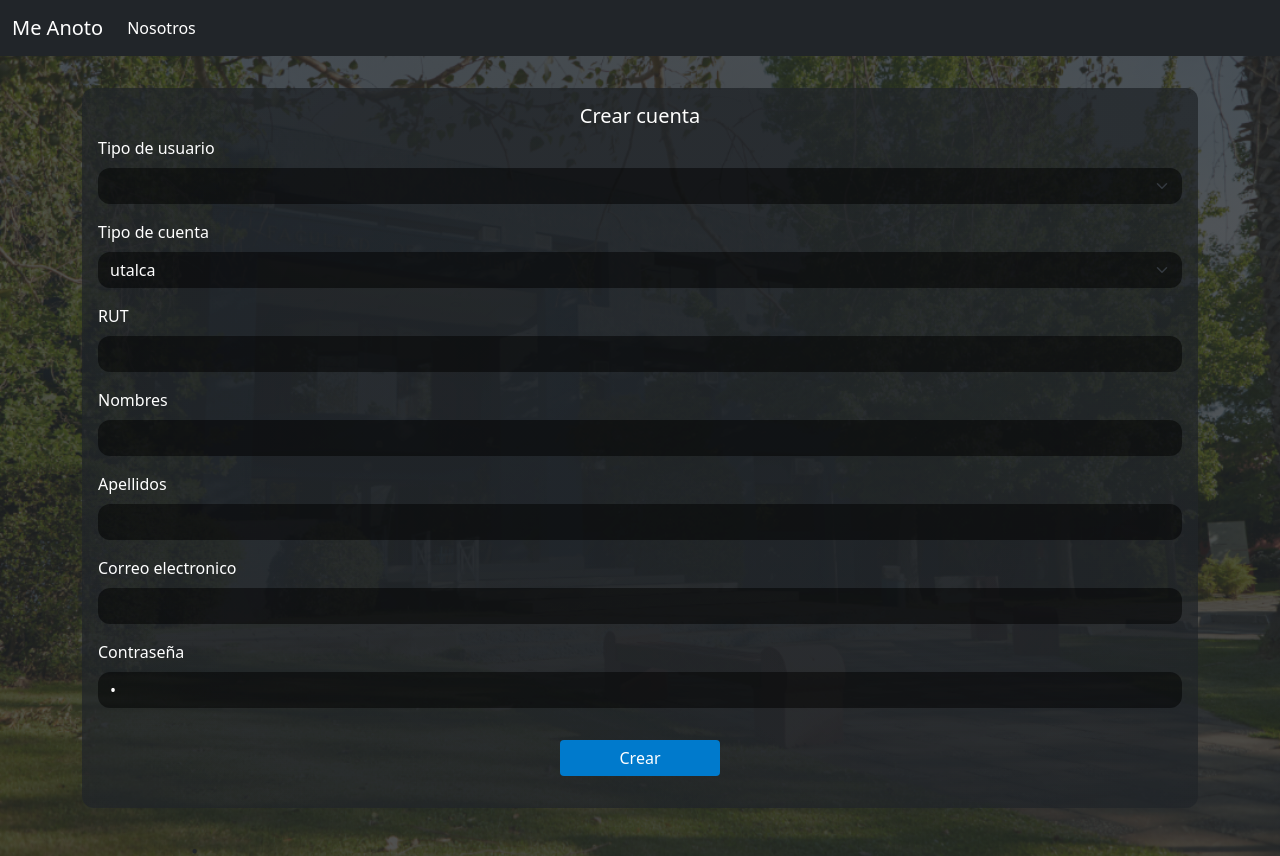
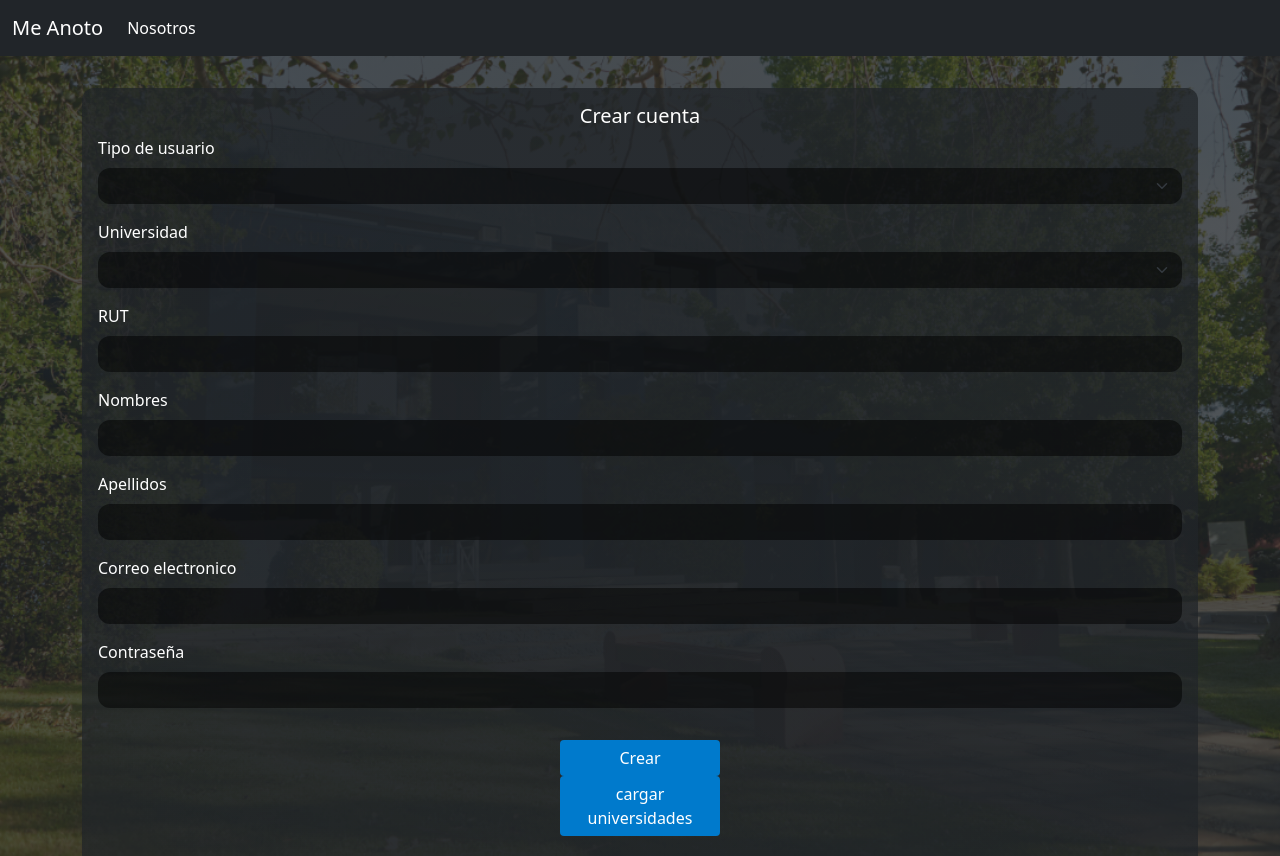
Before and after one commit to vichoste/meanotowww, a Vue app: page /#/VistaCuentas in a window 1280 px wide. Built offline with nearby package versions, Linux system fonts and the light colour scheme; what vue3-cookies would draw is missing.

Commit message:
mas rutas y cambio pequeños

```diff
--- a/src/components/FormularioCrearCuenta.vue
+++ b/src/components/FormularioCrearCuenta.vue
@@ -10,18 +10,16 @@
             class="form-select"
             aria-label="Default select example"
           >
-            <option value="Administrador">Admin</option>
+            <option value="Administrador">Administrador</option>
             <option value="Profesor">Profesor</option>
             <option value="Encargado">Encargado</option>
-            <option value="Encargado">Asistente</option>
+            <option value="Asistente">Asistente</option>
           </select>
         </div>
-        <div class="mb-3" v-if="tipoCuenta != 'Admin'">
-          <label class="mb-2">Tipo de cuenta</label>
-          <select class="form-select" aria-label="Default select example">
-            <option value="Admin">utalca</option>
-            <option value="profe">uchile</option>
-            <option value="encargado">uai</option>
+        <div class="mb-3" v-if="tipoCuenta != 'Administrador'">
+          <label class="mb-2">Universidad</label>
+          <select v-model="institucion" class="form-select" aria-label="Default select example">
+            <option v-for="institucionn in this.listaInstituciones" :key="institucionn.nombre" v-bind:value="institucionn.id">{{institucionn.nombre}}</option>
           </select>
         </div>
         <div class="mb-3">
@@ -62,7 +60,9 @@
       </form>
     </div>
     <div class="button-center">
-      <button type="button" class="btn btn-primary">Crear</button>
+      <button @click="validarDatos" type="button" class="btn btn-primary">Crear</button>
+      <br/>
+      <button @click="getInstituciones" type="button" class="btn btn-primary">cargar universidades</button>
     </div>
   </div>
 </template>
@@ -79,7 +79,7 @@ export default {
       nombres:" ",
       apellidos:" ",
       email:" ",
-      contrasena:" ",
+      contrasena:"",
       tipoCuenta:" ",
       institucion:0,
       listaInstituciones:[],
--- a/src/components/NavBarExemplo.vue
+++ b/src/components/NavBarExemplo.vue
@@ -17,6 +17,8 @@
         <ul class="navbar-nav me-auto mb-2 mb-lg-0">
           <NavBarVistaAdmin v-if="getRol === 'administrador'"></NavBarVistaAdmin>
           <NavBarVistasProfesor v-if="getRol === 'profesor'"></NavBarVistasProfesor>
+          <NavBarVistasEncargado v-if="getRol === 'encargado'"></NavBarVistasEncargado>
+          <NavBarVistasAsistente v-if="getRol === 'asistente'"></NavBarVistasAsistente>
           <li class="nav-item">
             <router-link class="nav-link active" to="/nosotros"
               >Nosotros</router-link
@@ -34,10 +36,12 @@ import router from "../router";
 import NavBarVistaAdmin from "./NavBarVistaAdmin";
 import store from "../store";
 import NavBarVistasProfesor from "./NavBarVistasProfesor";
+import NavBarVistasEncargado from "./NavBarVistasEncargado";
+import NavBarVistasAsistente from "./NavBarVistasAsistente";
 
 export default {
   name: "NavBarExemplo",
-  components: {NavBarVistasProfesor, NavBarVistaAdmin},
+  components: {NavBarVistasAsistente, NavBarVistasEncargado, NavBarVistasProfesor, NavBarVistaAdmin},
   computed:
       {
         getCounter: function(){
--- /dev/null
+++ b/src/components/NavBarVistasEncargado.vue
@@ -0,0 +1,14 @@
+<template>
+  <li>
+  </li>
+</template>
+
+<script>
+export default {
+  name: "NavBarVistasEncargado"
+}
+</script>
+
+<style scoped>
+
+</style>
```
